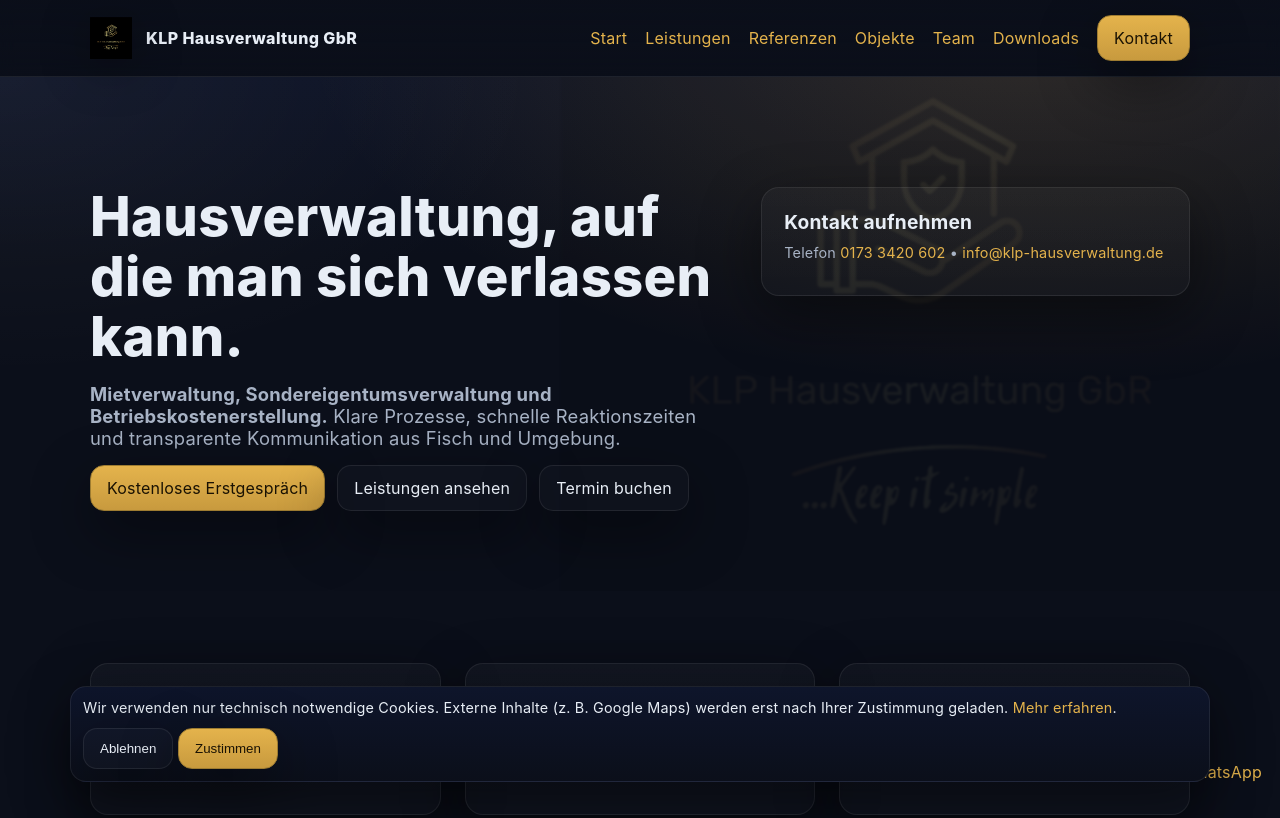
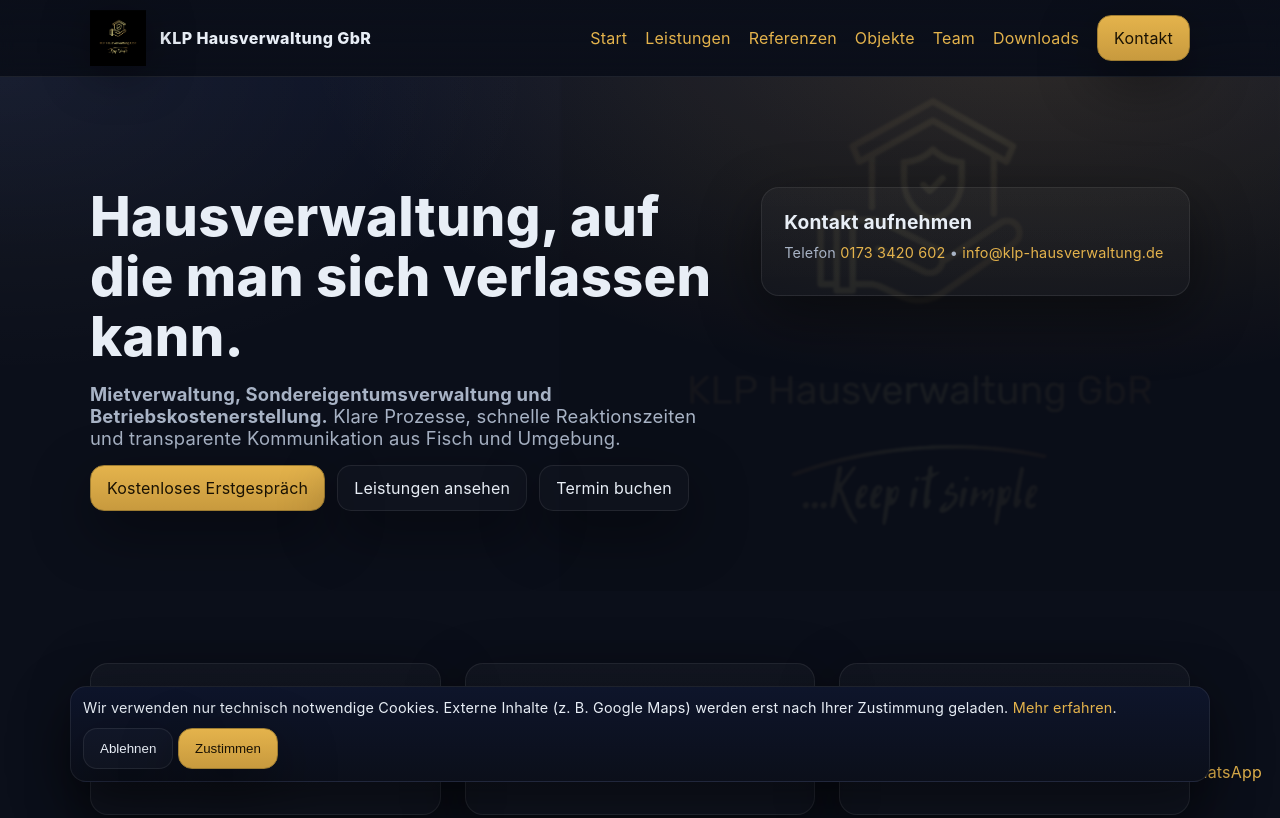
Before and after one commit to KLPHausverwaltung/klp-hausverwaltung-website, a plain HTML site: page index.html in a window 1280 px wide. Shown: the top 818 px of the page. Drawn offline with Linux system fonts and the light colour scheme.

Commit message:
Update styles.css

```diff
--- a/styles.css
+++ b/styles.css
@@ -43,7 +43,7 @@
 header{position:sticky;top:0;z-index:30;background:linear-gradient(180deg,rgba(11,15,26,.9),rgba(11,15,26,.6));backdrop-filter:blur(8px);border-bottom:1px solid var(--line)}
 .nav{display:flex;align-items:center;justify-content:space-between;height:76px}
 .brand{display:flex;align-items:center;gap:14px}
-.brand img{height:42px;width:auto;filter:drop-shadow(0 8px 24px rgba(0,0,0,.35))}
+.brand img{height:56px;width:auto;filter:drop-shadow(0 8px 24px rgba(0,0,0,.35))}
 .brand strong{font-weight:800;letter-spacing:.4px}
 .menu{display:flex;gap:18px;align-items:center}
 @media (max-width:720px){.menu{display:none}}
```
